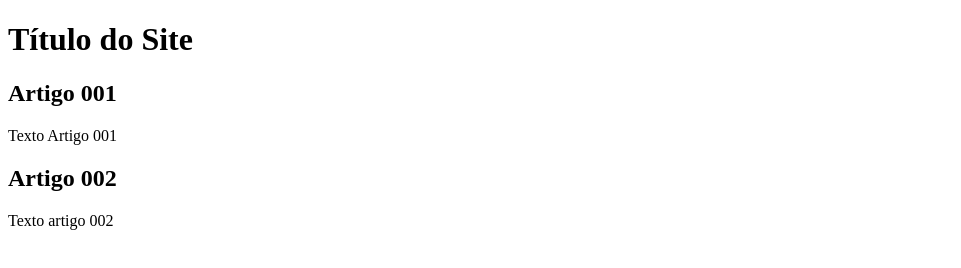
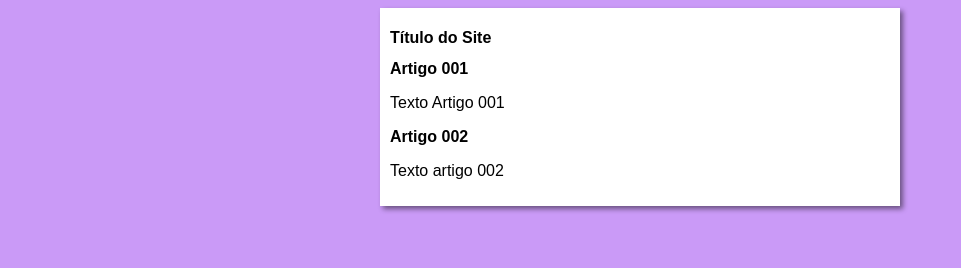
Before and after one commit to anaferdh/projeto-site, a plain HTML site: page index.html in a window 1280 px wide. Shown: the whole page, without its empty margins (0-961 px from the left). Drawn offline with Linux system fonts and the light colour scheme.

Commit message:
iniciei o desing

```diff
--- /dev/null
+++ b/estilos/style.css
@@ -0,0 +1,16 @@
+* {
+    font-family: Arial, Helvetica, sans-serif;
+    font-size: 16px;
+}
+
+body {
+    background-color: rgb(202, 154, 247);
+}
+
+main {
+    background-color: white;
+    width: 500px;
+    margin: auto;
+    padding: 10px;
+    box-shadow: 3px 3px 5px rgba(10, 10, 10, 0.493);
+}
--- a/index.html
+++ b/index.html
@@ -5,6 +5,7 @@
     <meta http-equiv="X-UA-Compatible" content="IE=edge">
     <meta name="viewport" content="width=device-width, initial-scale=1.0">
     <title>Título do site</title>
+    <link rel="stylesheet" href="estilos/style.css">
 </head>
 <body>
     <main>
```
